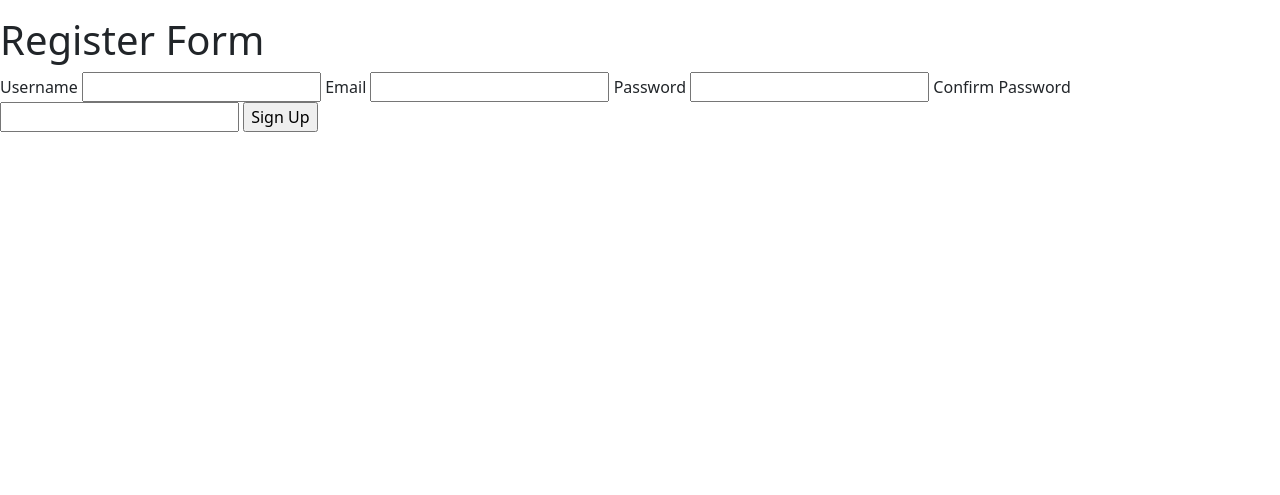
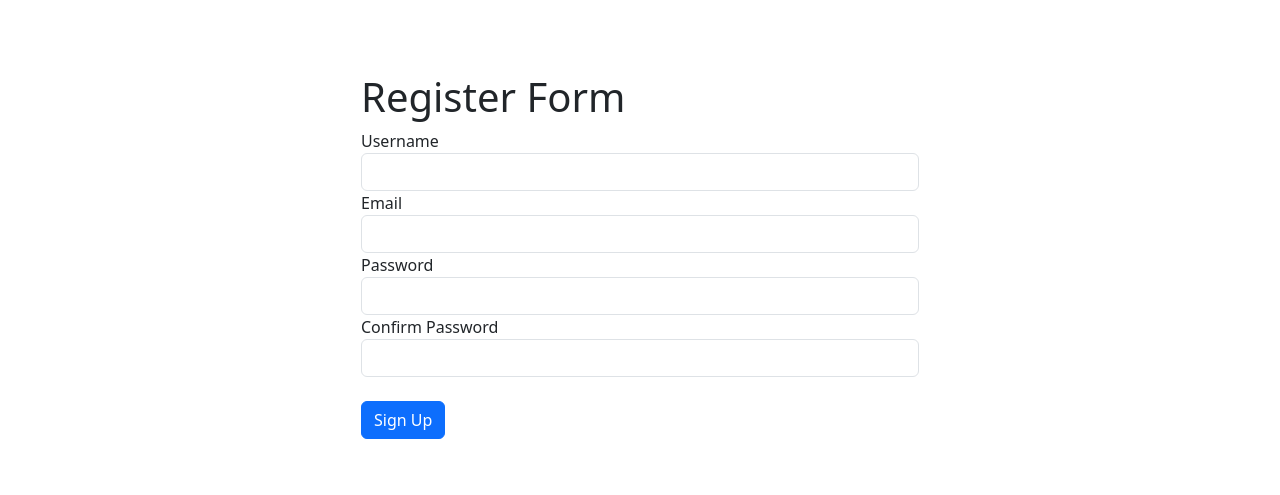
Before and after one commit to martinristow/python-projects, a Flask app: page /register in a window 1280 px wide. Shown: the part 72-567 px from the top of the page. Run offline with Flask 3, Linux system fonts and the light colour scheme; some libraries are stand-ins or nearby versions.

Commit message:
Add Bootstrap forms

```diff
--- a/projects/univerzal-project-flask/templates/register.html
+++ b/projects/univerzal-project-flask/templates/register.html
@@ -3,17 +3,36 @@
 {% block title %}Register{% endblock %}
 
 {% block content %}
+    <div class="container d-flex justify-content-center align-items-center" style="min-height: 60vh;">
+        <div class="w-50">
+            <h1>Register Form</h1>
+            <form action="" method="POST">
+                {{ form.hidden_tag() }}
 
-<h1>Register Form</h1>
+                <div class="form-group">
+                    {{ form.username.label }}
+                    {{ form.username(class="form-control") }}
+                </div>
 
-<form action="" method="POST">
+                <div class="form-group">
+                    {{ form.email.label }}
+                    {{ form.email(class="form-control") }}
+                </div>
 
-    {{ form.hidden_tag() }}
-    {{ form.username.label }} {{ form.username() }}
-    {{ form.email.label }} {{ form.email() }}
-    {{ form.password.label }} {{ form.password() }}
-    {{ form.confirm_password.label }} {{ form.confirm_password() }}
-    {{ form.submit() }}
+                <div class="form-group">
+                    {{ form.password.label }}
+                    {{ form.password(class="form-control") }}
+                </div>
 
-</form>
+                <div class="form-group">
+                    {{ form.confirm_password.label }}
+                    {{ form.confirm_password(class="form-control") }}
+                </div>
+                <br>
+                <div class="form-group">
+                    {{ form.submit(class="btn btn-primary") }}
+                </div>
+            </form>
+        </div>
+    </div>
 {% endblock %}
```
Also changed, not shown: projects/univerzal-project-flask/templates/login.html (+20 -11 lines).
